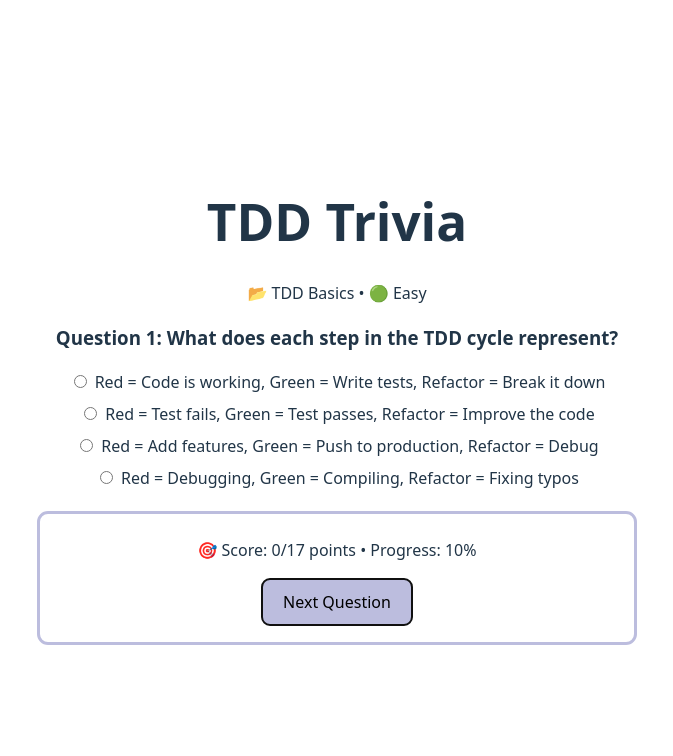
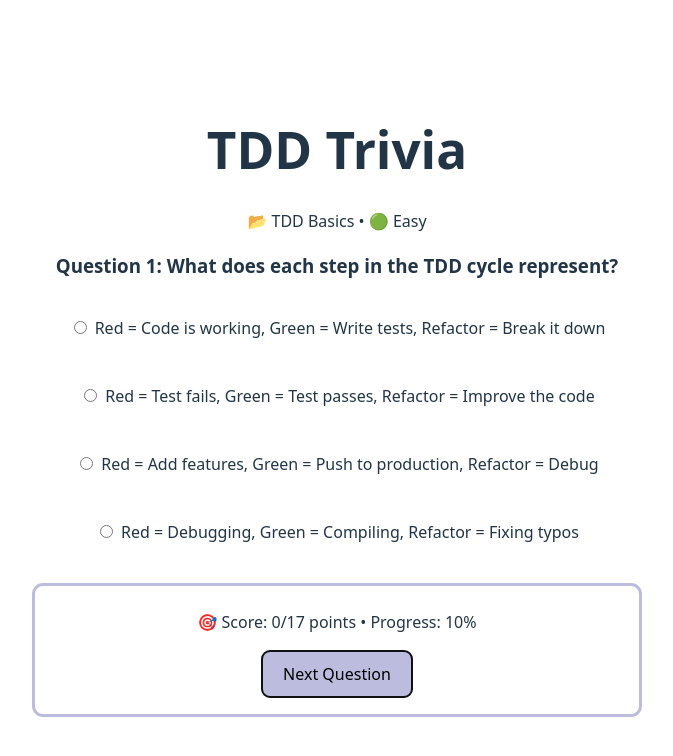
Before and after one commit to haryati75/tdd-trivia-app, a React (Vite) app: page / in a window 1280 px wide. Both pictures are taken after a click on the button "Start Quiz". Shown: the top 756 px of the page, without its empty margins (303-976 px from the left). Built offline with nearby package versions, Linux system fonts and the light colour scheme.

Commit message:
Refactor RadioButtonGroup component; enhance styling with Card wrapper and improve answer feedback display logic

```diff
--- a/src/App.css
+++ b/src/App.css
@@ -9,19 +9,65 @@
   padding: 1em;
 }
 
-/* .card:has(+ .card) {
-  padding-bottom: 0;
-  padding-top: 0;
-} */
-
-.card + .card {
+.card + .card:not(.radio-option-card) {
   padding-top: 0.5em;
   outline: 3px solid #780c0c;
   border-radius: 8px;
 }
 
 @media (prefers-color-scheme: light) {
-  .card + .card {
+  .card + .card:not(.radio-option-card) {
     outline-color: #bcbdde;
   }
 }
+
+/* Radio Option Card Styles */
+.radio-option-card {
+  margin-bottom: 8px;
+  border: 2px solid transparent;
+  border-radius: 8px;
+  transition: all 0.2s ease-in-out;
+  cursor: pointer;
+  background-color: transparent;
+  box-shadow: none;
+}
+
+.radio-option-card:hover:not(.disabled) {
+  border-color: #646cff;
+  transform: translateY(-1px);
+  box-shadow: 0 4px 8px rgba(0, 0, 0, 0.1);
+}
+
+.radio-option-card.selected {
+  border-color: #646cff;
+  background-color: rgba(100, 108, 255, 0.05);
+  box-shadow: 0 2px 4px rgba(100, 108, 255, 0.2);
+}
+
+.radio-option-card.selected:hover:not(.disabled) {
+  border-color: #535bf2;
+  box-shadow: 0 4px 8px rgba(100, 108, 255, 0.3);
+}
+
+.radio-option-card.disabled {
+  opacity: 0.6;
+  cursor: not-allowed;
+}
+
+@media (prefers-color-scheme: light) {
+  .radio-option-card:hover:not(.disabled) {
+    border-color: #747bff;
+    box-shadow: 0 4px 8px rgba(0, 0, 0, 0.1);
+  }
+
+  .radio-option-card.selected {
+    border-color: #747bff;
+    background-color: rgba(116, 123, 255, 0.05);
+    box-shadow: 0 2px 4px rgba(116, 123, 255, 0.2);
+  }
+
+  .radio-option-card.selected:hover:not(.disabled) {
+    border-color: #535bf2;
+    box-shadow: 0 4px 8px rgba(116, 123, 255, 0.3);
+  }
+}
--- a/src/App.tsx
+++ b/src/App.tsx
@@ -189,18 +189,25 @@ function App() {
             </Button>
           )}
           {isAnswerConfirmed && selectedAnswer && (
-            <Text>
-              {`${getAnswerFeedback().emoji} ${getAnswerFeedback().message}`}
-            </Text>
+            <>
+              <Text>
+                {`${getAnswerFeedback().emoji} ${getAnswerFeedback().message}`}
+              </Text>
+              {selectedAnswerIndex !== currentQuestion?.correct_answer && (
+                <Text>
+                  ✅ Correct answer: {currentQuestion?.options[currentQuestion.correct_answer]}
+                </Text>
+              )}
+            </>
           )}
         </Card>
       )}
       <Card>
-        {currentQuestionIndex !== -1 && currentQuestionIndex < questionsData.length && (
-          <Text>{getCurrentPerformanceEmoji()} Score: {score}/{totalPossibleScore} points • Progress: {calculateProgress()}%</Text>
-        )}
-        {currentQuestionIndex >= questionsData.length && (
-          <Text>{getCurrentPerformanceEmoji()} Score: {score}/{totalPossibleScore} points</Text>
+        {currentQuestionIndex !== -1 && (
+          <Text>
+            {getCurrentPerformanceEmoji()} Score: {score}/{totalPossibleScore} points
+            {currentQuestionIndex < questionsData.length && ` • Progress: ${calculateProgress()}%`}
+          </Text>
         )}
         {currentQuestionIndex >= questionsData.length && (
           <Text>{getFinalScoreAssessment().emoji} {getFinalScoreAssessment().message}</Text>
--- a/src/components/RadioButtonGroup.tsx
+++ b/src/components/RadioButtonGroup.tsx
@@ -1,4 +1,5 @@
 import { useState, useEffect } from 'react'
+import Card from './Card'
 
 interface RadioButtonGroupProps {
   options: string[]
@@ -25,7 +26,11 @@ function RadioButtonGroup({ options, onSelectionChange, name, disabled = false }
   return (
     <div>
       {options.map((option, index) => (
-        <label key={index} style={{ display: 'block', marginBottom: '8px' }}>
+        <Card
+          key={index}
+          className={`radio-option-card ${selectedValue === option ? 'selected' : ''} ${disabled ? 'disabled' : ''}`}
+        >
+          <label style={{ display: 'block', margin: 0, cursor: disabled ? 'default' : 'pointer' }}>
             <input
               type="radio"
               name={groupName}
@@ -37,6 +42,7 @@ function RadioButtonGroup({ options, onSelectionChange, name, disabled = false }
             />
             {option}
           </label>
+        </Card>
       ))}
     </div>
   )
```
Also changed, not shown: 1 other file (tests, documents, lock files or other folders). Lines whose indentation alone changed are shown as unchanged.
